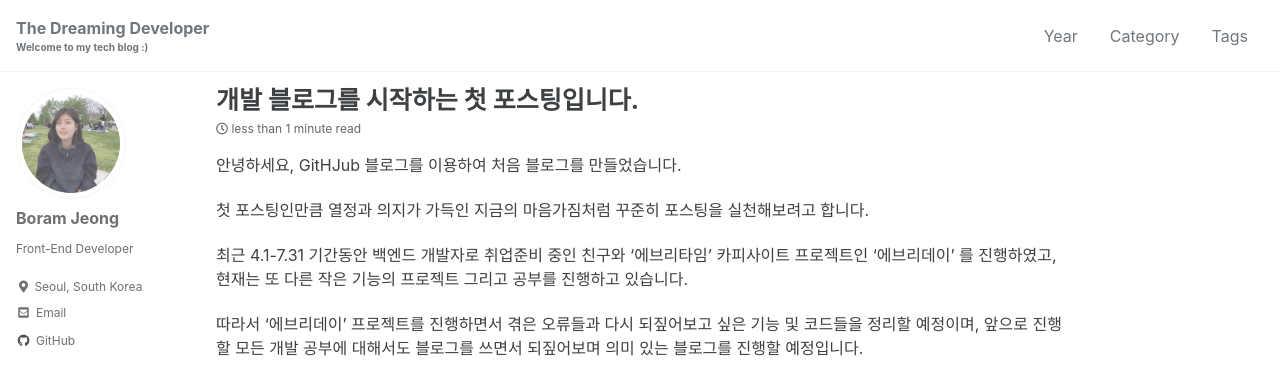
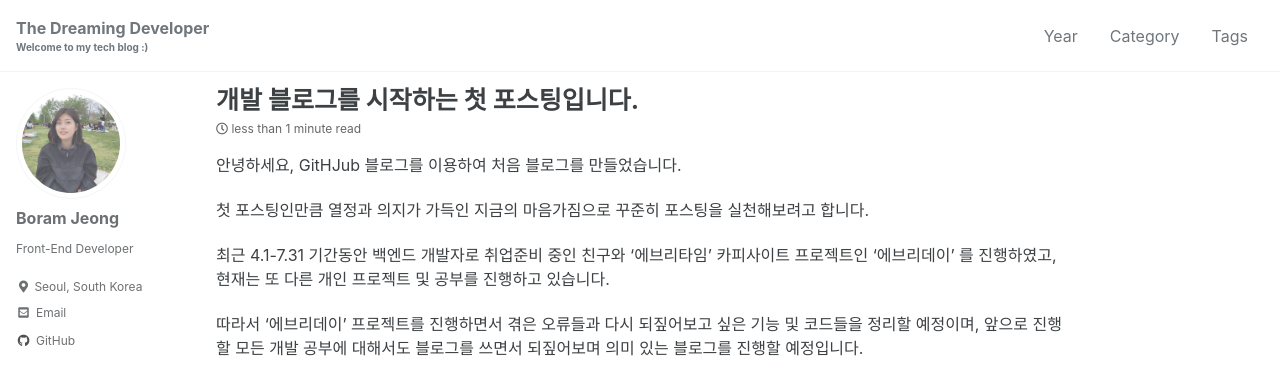
Before and after one commit to bo-ram-jeong/bo-ram-jeong.github.io, a Jekyll site: the page built from _posts/2022-08-11-first.md, in a window 1280 px wide and 1025 px high. Shown: the top 383 px of the window. Built offline with Jekyll 4.4.1, drawn with Linux system fonts in a browser that asks for light colours; cached includes are drawn as plain includes.

Commit message:
Update 2022-08-11-first.md

```diff
--- a/_posts/2022-08-11-first.md
+++ b/_posts/2022-08-11-first.md
@@ -13,10 +13,10 @@ published: true
 안녕하세요,
 GitHJub 블로그를 이용하여 처음 블로그를 만들었습니다.
 
-첫 포스팅인만큼 열정과 의지가 가득인 지금의 마음가짐처럼 꾸준히 포스팅을 실천해보려고 합니다.
+첫 포스팅인만큼 열정과 의지가 가득인 지금의 마음가짐으로 꾸준히 포스팅을 실천해보려고 합니다.
 
 최근 4.1-7.31 기간동안 백엔드 개발자로 취업준비 중인 친구와 '에브리타임' 카피사이트 프로젝트인 '에브리데이' 를 진행하였고,
-현재는 또 다른 작은 기능의 프로젝트 그리고 공부를 진행하고 있습니다.
+현재는 또 다른 개인 프로젝트 및 공부를 진행하고 있습니다.
 
 따라서 '에브리데이' 프로젝트를 진행하면서 겪은 오류들과 다시 되짚어보고 싶은 기능 및 코드들을 정리할 예정이며, 앞으로 진행할 모든 개발 공부에 대해서도 블로그를 쓰면서 되짚어보며 의미 있는 블로그를 진행할 예정입니다.
 
```
